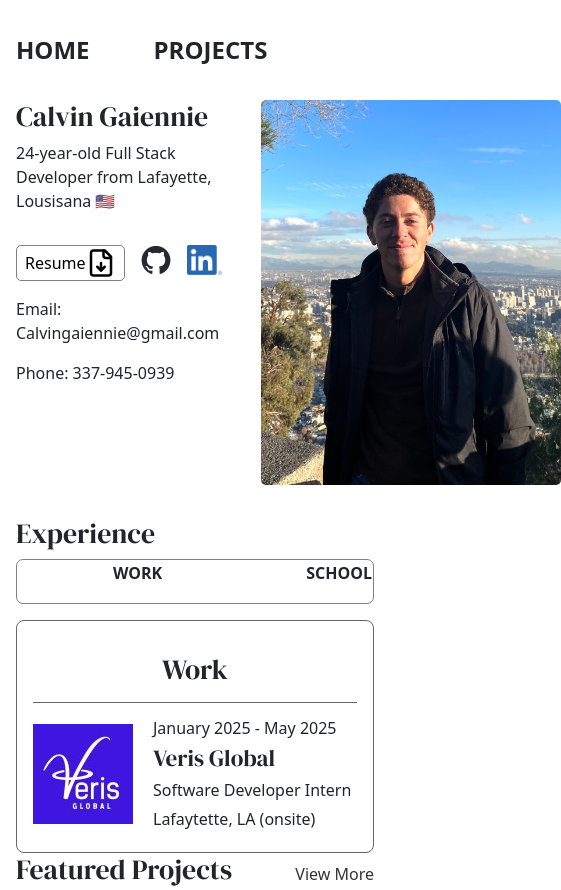
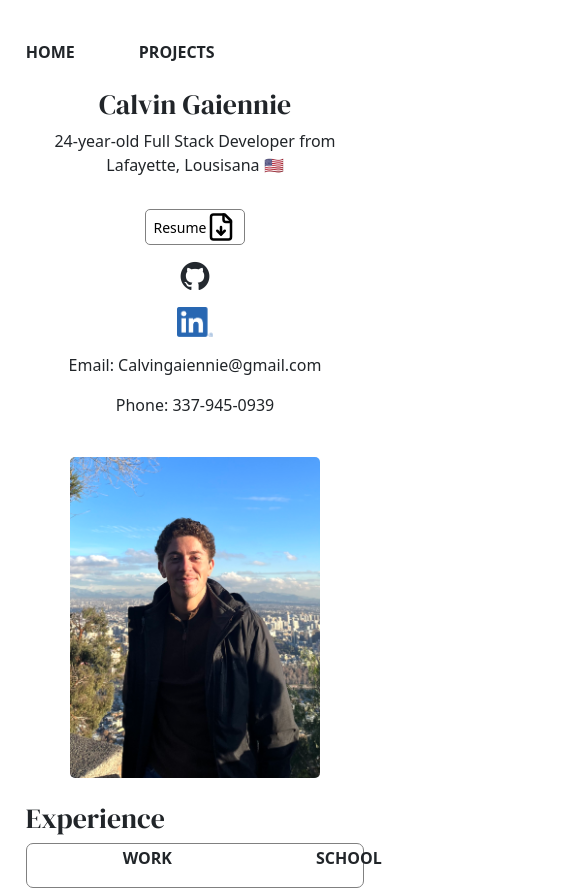
Before and after one commit to CalvinGaiennie/portfolio-vite, a React (Vite) app: page / in a window 390 px wide. Shown: the top 890 px of the page, 561 px wide, since content can reach past the window. Built offline with nearby package versions, Linux system fonts and the light colour scheme.

Commit message:
Started making the project more responsive

```diff
--- a/src/App.module.css
+++ b/src/App.module.css
@@ -1,8 +1,7 @@
 .app {
-  max-width: 750px;
+  max-width: min(750px, 95vw);
   margin: 0 auto;
-  padding-left: 1rem;
-  padding-right: 1rem;
+  padding: var(--spacing-sm);
   width: 100%;
   box-sizing: border-box;
 }
--- a/src/components/Introduction.module.css
+++ b/src/components/Introduction.module.css
@@ -1,14 +1,17 @@
 .introduction {
-  padding-bottom: 2rem;
+  padding-bottom: var(--spacing-md);
   display: flex;
-  gap: 10vw;
+  gap: clamp(2rem, 5vw, 10vw);
+  align-items: center;
 }
 
 .links {
   display: flex;
-  gap: 1rem;
-  padding: 1rem 0;
+  gap: var(--spacing-sm);
+  padding: var(--spacing-sm) 0;
+  flex-wrap: wrap;
 }
+
 .resume {
   display: flex;
   align-items: center;
@@ -19,9 +22,27 @@
   border: 1px solid grey;
   border-radius: 5px;
   justify-content: center;
+  font-size: clamp(0.875rem, 2.5vw, 1rem);
 }
 
 .img {
   height: 30px;
-  width: auto;
+  width: 30px;
+  object-fit: contain;
 }
+
+@media (max-width: 768px) {
+  .introduction {
+    flex-direction: column;
+    text-align: center;
+    gap: var(--spacing-md);
+  }
+
+  .introduction img {
+    width: 250px !important;
+  }
+
+  .links {
+    justify-content: center;
+  }
+}
--- a/src/components/PageNav.module.css
+++ b/src/components/PageNav.module.css
@@ -4,16 +4,16 @@
   top: 0;
   z-index: 1000;
   background-color: rgba(255, 255, 255, 0.8);
-  padding: 10px 0;
-  padding-top: 2rem;
-  padding-bottom: 2rem;
+  padding: var(--spacing-sm) 0;
+  padding-top: var(--spacing-md);
+  padding-bottom: var(--spacing-md);
   align-items: flex-start;
 }
 
 .nav ul {
   list-style: none;
   display: flex;
-  align-items: left;
+  align-items: flex-start;
   gap: 4rem;
   margin: 0;
   padding: 0;
@@ -24,6 +24,6 @@
   text-decoration: none;
   color: var(--color-light--2);
   text-transform: uppercase;
-  font-size: 1.5rem;
+  font-size: clamp(1rem, 3vw, 1.5rem);
   font-weight: 600;
 }
--- a/src/components/PhotoScroller.module.css
+++ b/src/components/PhotoScroller.module.css
@@ -4,8 +4,8 @@
 }
 
 .photo {
-  width: 300px;
-  height: fit-content;
+  width: min(300px, 90vw);
+  height: auto;
 }
 
 .button {
@@ -28,3 +28,18 @@
 .nextButton {
   right: 10px;
 }
+
+@media (max-width: 768px) {
+  .button {
+    font-size: 18px;
+    padding: 6px 8px;
+  }
+
+  .previousButton {
+    left: 5px;
+  }
+
+  .nextButton {
+    right: 5px;
+  }
+}
--- a/src/index.css
+++ b/src/index.css
@@ -26,6 +26,17 @@
   --fw-medium: 500;
   --fw-semibold: 600;
   --fw-bold: 700;
+
+  /* Breakpoints */
+  --mobile: 480px;
+  --tablet: 768px;
+  --desktop: 1024px;
+
+  /* Responsive spacing */
+  --spacing-xs: clamp(0.5rem, 2vw, 1rem);
+  --spacing-sm: clamp(1rem, 3vw, 1.5rem);
+  --spacing-md: clamp(1.5rem, 4vw, 2rem);
+  --spacing-lg: clamp(2rem, 5vw, 3rem);
 }
 
 /* Base styles */
@@ -48,16 +59,16 @@ h6 {
 }
 
 h1 {
-  font-size: var(--fs-4xl);
+  font-size: clamp(2rem, 5vw, var(--fs-4xl));
 }
 h2 {
-  font-size: var(--fs-3xl);
+  font-size: clamp(1.5rem, 4vw, var(--fs-3xl));
 }
 h3 {
-  font-size: var(--fs-2xl);
+  font-size: clamp(1.25rem, 3vw, var(--fs-2xl));
 }
 h4 {
-  font-size: var(--fs-xl);
+  font-size: clamp(1rem, 2.5vw, var(--fs-xl));
 }
 
 :root {
```
